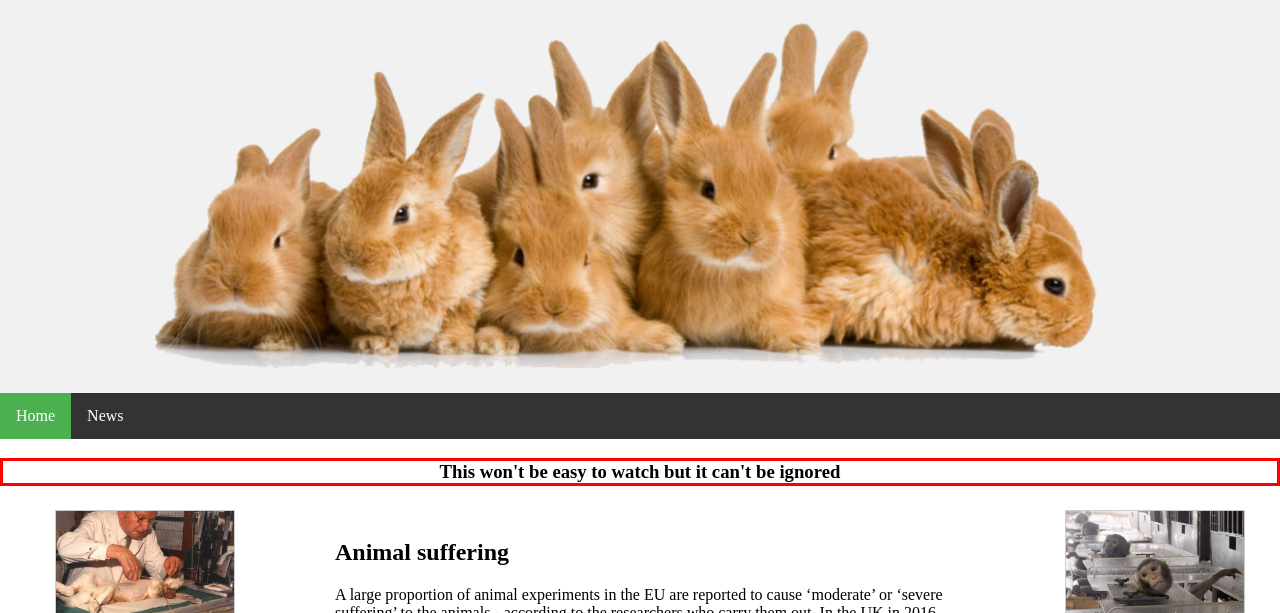
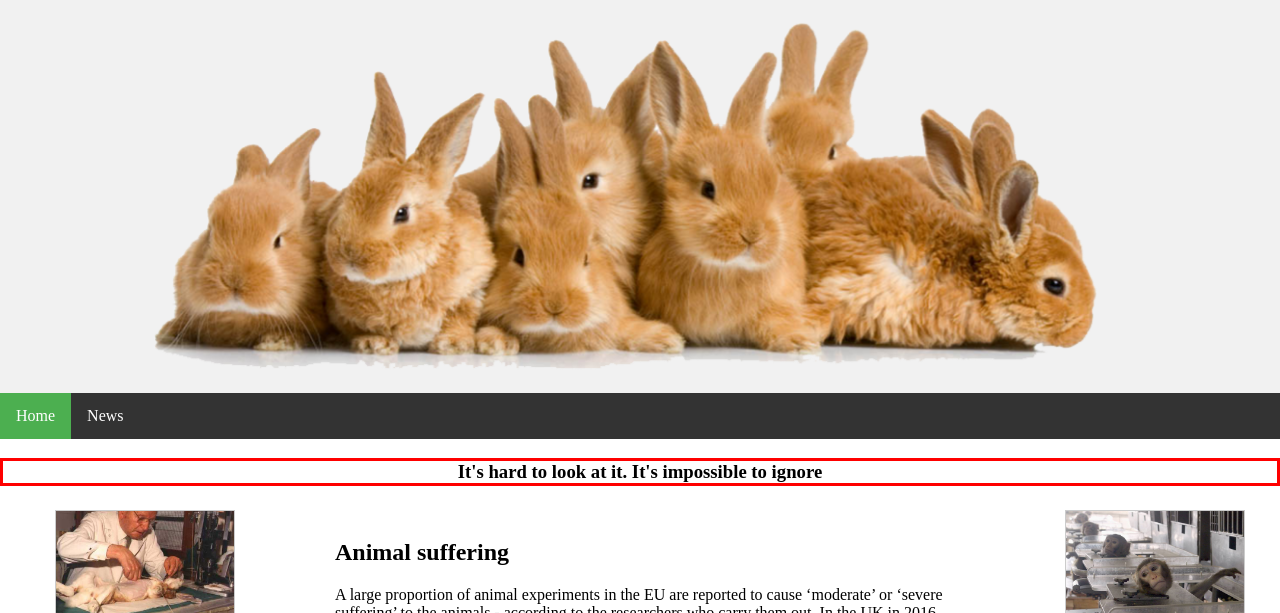
Before and after one commit to Vinnikonelove/Vinnikonelove.github.io, a plain HTML site: page true.html in a window 1280 px wide. Shown: the top 613 px of the page. Drawn offline with Linux system fonts and the light colour scheme.

Commit message:
Update true.html

```diff
--- a/true.html
+++ b/true.html
@@ -26,7 +26,7 @@
   <li><a class="active" href="true.html">Home</a></li>
   <li><a href="index.html">News</a></li>
 </ul>
-<h3 class="pat">This won't be easy to watch but it can't be ignored</h3>
+<h3 class="pat">It's hard to look at it. It's impossible to ignore</h3>
 <div class="row">
   <div class="column side">
     <div class="gallery">
```
